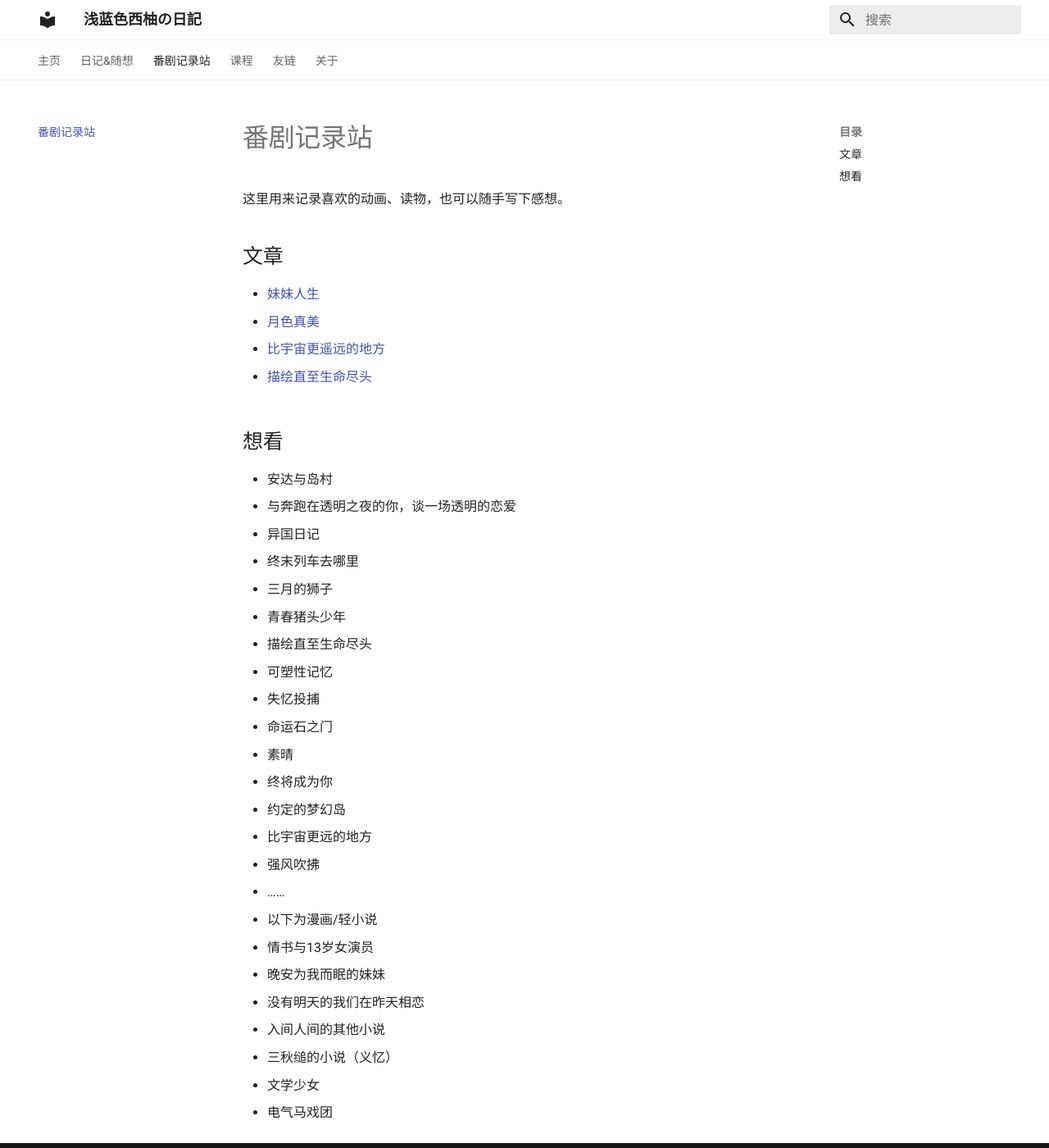
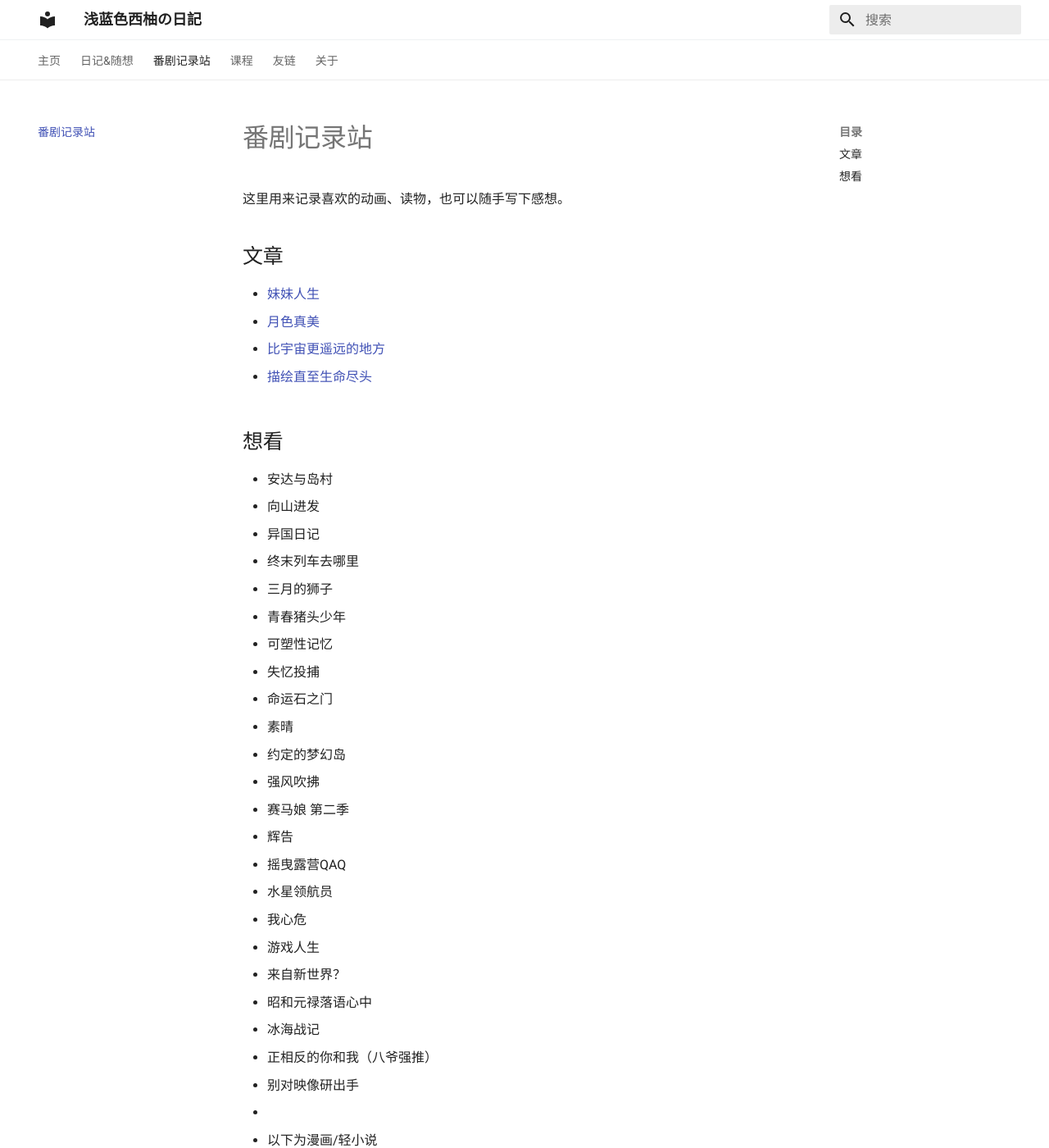
Before and after one commit to tayor1/tayor1.github.io, an MkDocs documentation site: the page built from docs/anime/index.md, in a window 1280 px wide and 1400 px high. Shown: the whole window at 82% size. Built offline with MkDocs 1.6.1 and Material for MkDocs 9.7.7, drawn with Linux system fonts in a browser that asks for light colours.

Commit message:
Update index.md

```diff
--- a/docs/anime/index.md
+++ b/docs/anime/index.md
@@ -14,21 +14,29 @@
 ## 想看
 
 - 安达与岛村
-- 与奔跑在透明之夜的你，谈一场透明的恋爱
+- 向山进发
 - 异国日记
 - 终末列车去哪里
 - 三月的狮子
 - 青春猪头少年
-- 描绘直至生命尽头
 - 可塑性记忆
 - 失忆投捕
 - 命运石之门
 - 素晴
-- 终将成为你
 - 约定的梦幻岛
-- 比宇宙更远的地方
 - 强风吹拂
-- ……
+- 赛马娘 第二季
+- 辉告
+- 摇曳露营QAQ
+- 水星领航员
+- 我心危
+- 游戏人生
+- 来自新世界？
+- 昭和元禄落语心中
+- 冰海战记
+- 正相反的你和我（八爷强推）
+- 别对映像研出手
+-
 
 - 以下为漫画/轻小说
 - 情书与13岁女演员
```
